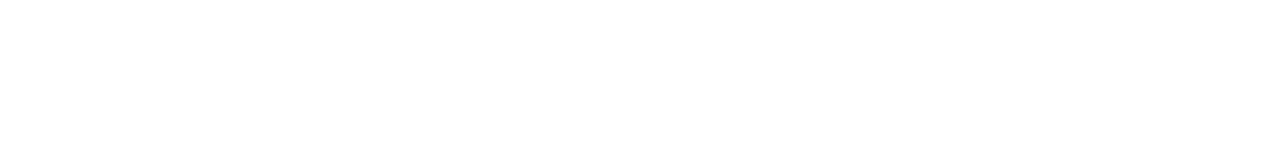
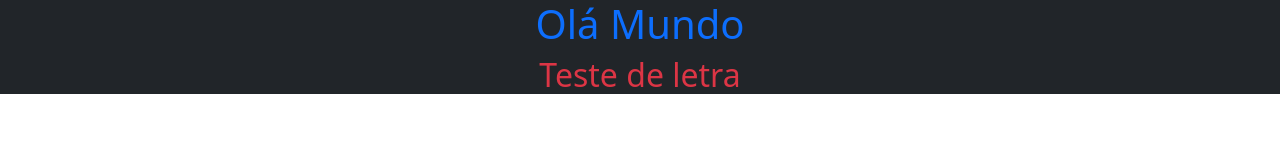
Before and after one commit to renata21lima/bootstrap-local, a plain HTML site: page index.html in a window 1280 px wide. Drawn offline with Linux system fonts and the light colour scheme.

Commit message:
feat: testar bootstrap

```diff
--- a/index.html
+++ b/index.html
@@ -3,9 +3,15 @@
 <head>
     <meta charset="UTF-8">
     <meta name="viewport" content="width=device-width, initial-scale=1.0">
-    <title>Document</title>
+    <link rel="stylesheet" href="./manual/bootstrap/css/bootstrap.min.css">
+    <title>manual-bootsrap</title>
 </head>
 <body>
-
+    <header class="bg-dark">
+        <div class="container">
+            <h1 class="text-primary text-center">Olá Mundo</h1>
+            <h2 class="text-danger text-center">Teste de letra</h2>
+        </div>
+    </header>
 </body>
 </html>
```
